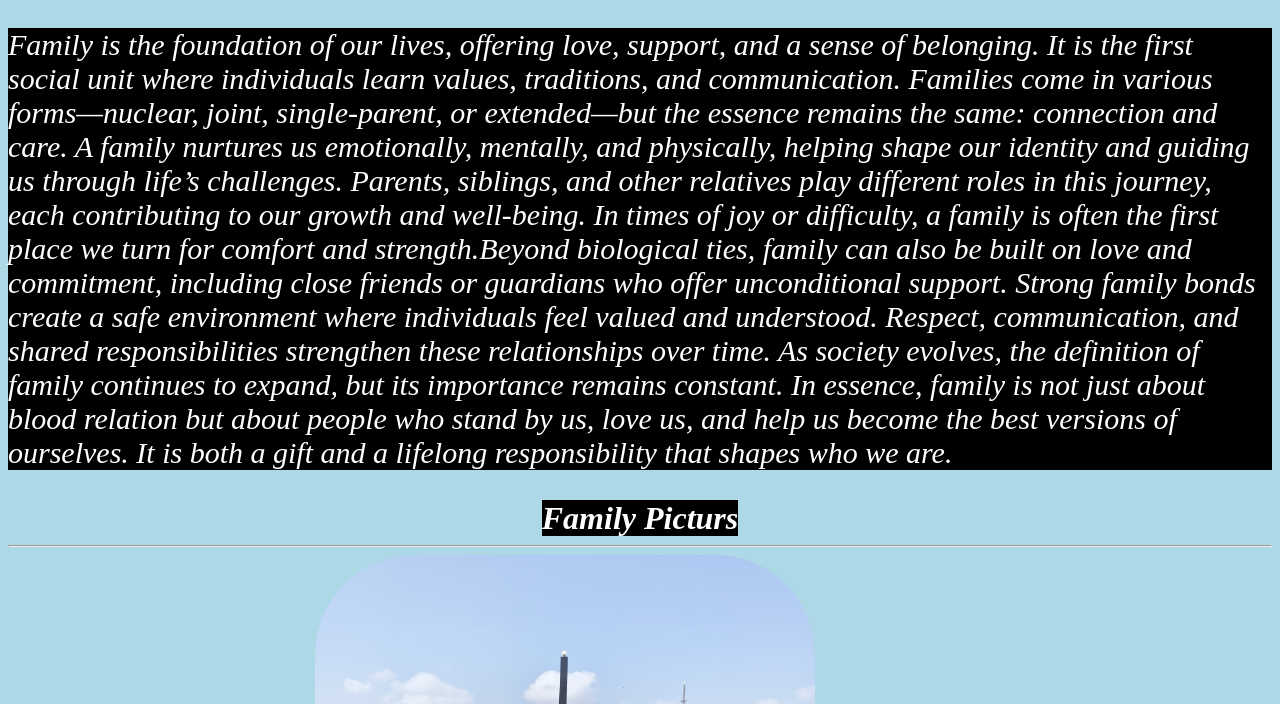
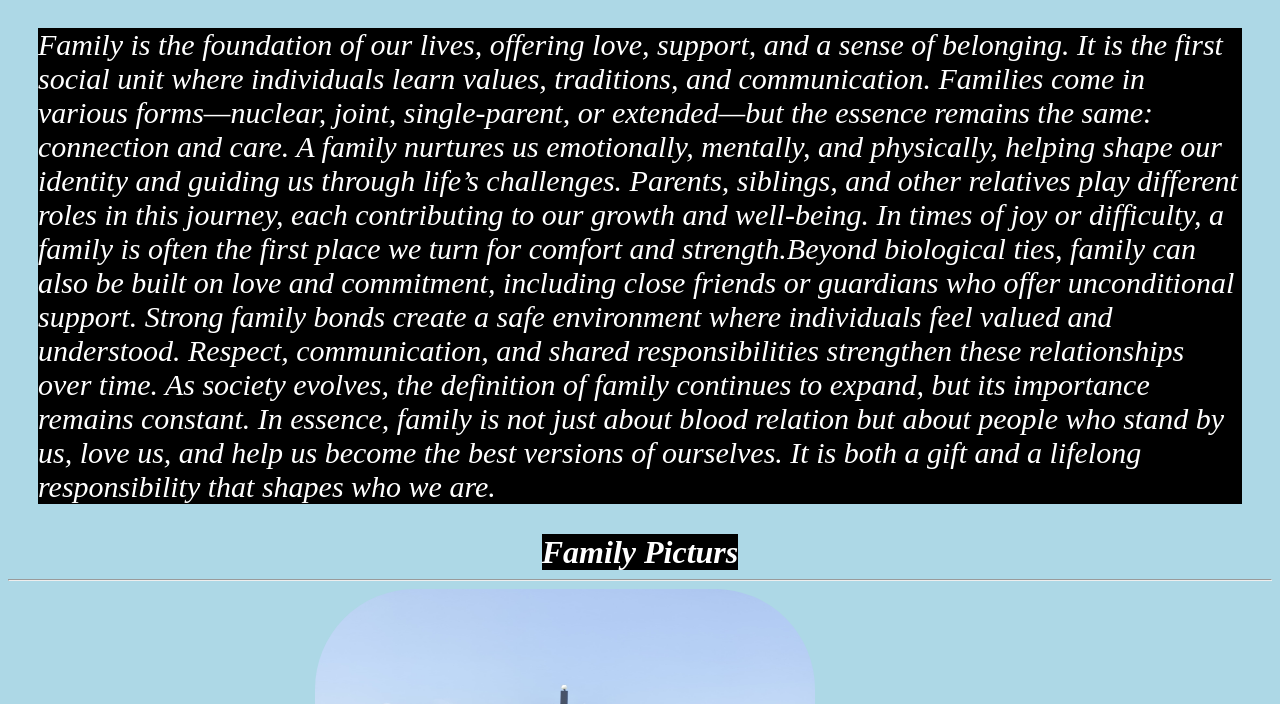
Before and after one commit to ratanpal2002/index, a plain HTML site: page index.html in a window 1280 px wide. Shown: the part 726-1430 px from the top of the page. Drawn offline with Linux system fonts and the light colour scheme.

Commit message:
Update index.html

```diff
--- a/index.html
+++ b/index.html
@@ -29,7 +29,7 @@
         <h1 style="display: inline; margin-left:80px;font-style: italic;">My Self</h1>
         <h1 style="display: inline; margin-left: 450px;font-style: italic;">Father</h1>
         <h1 style="display: inline; margin-left: 370px;font-style: italic;">Mother</h1>
-        <p style="font-size: 30px;background-color: black; color:white;font-style: italic;">
+        <p style="font-size: 30px;background-color: black; color:white;font-style: italic;margin-inline:30px">
             Family is the foundation of our lives, offering love, support, and a sense of belonging.
              It is the first social unit where individuals learn values, traditions, and communication.
             Families come in various forms—nuclear, joint, single-parent, or extended—but the essence remains the same:
```
